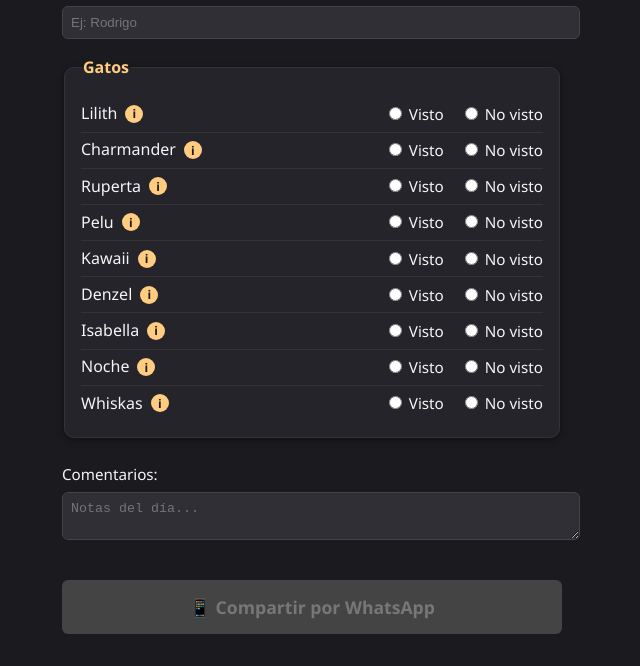
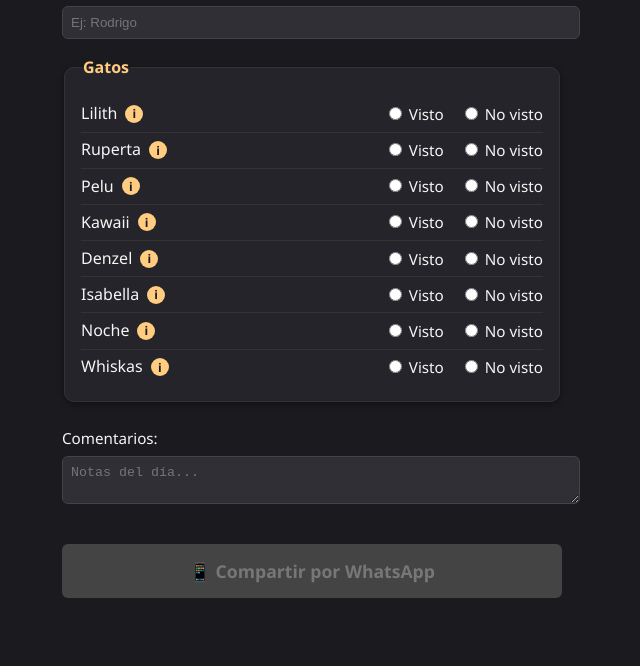
Before and after one commit to rodriamaya/reporte, a plain HTML site: page index.html in a window 1280 px wide. Shown: the part 238-904 px from the top of the page, without its empty margins (328-968 px from the left). After the commit the page ends 868 px from the top, so only its background shows below. Drawn offline with Linux system fonts and the light colour scheme.

Commit message:
Remove Charmander entry from gatos array

```diff
--- a/index.html
+++ b/index.html
@@ -188,7 +188,6 @@
   <script>
     const gatos = [
       { nombre: "Lilith", descripcion: "Gata atigrada, rayas grises, zona invernáculo" },
-      { nombre: "Charmander", descripcion: "Gato atigrado, rayas grises, zona Las Heras y Rep. India" },
       { nombre: "Ruperta", descripcion: "Gata naranja y blanca, zona invernáculo (celia)" },
       { nombre: "Pelu", descripcion: "Gata negra, ojos amarillos claro, pelo largo, zona celia" },
       { nombre: "Kawaii", descripcion: "Gata negra, detalle en oreja izquierda, zona celia" },
```
